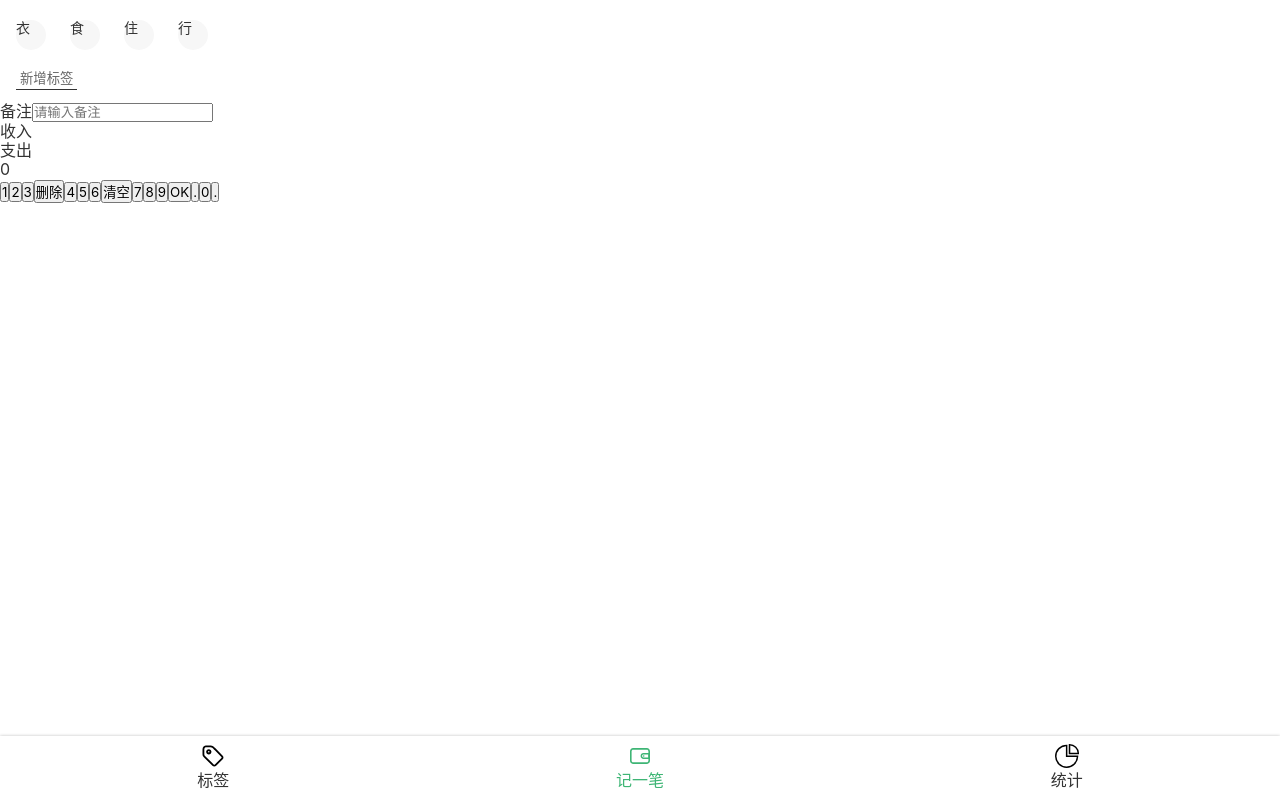
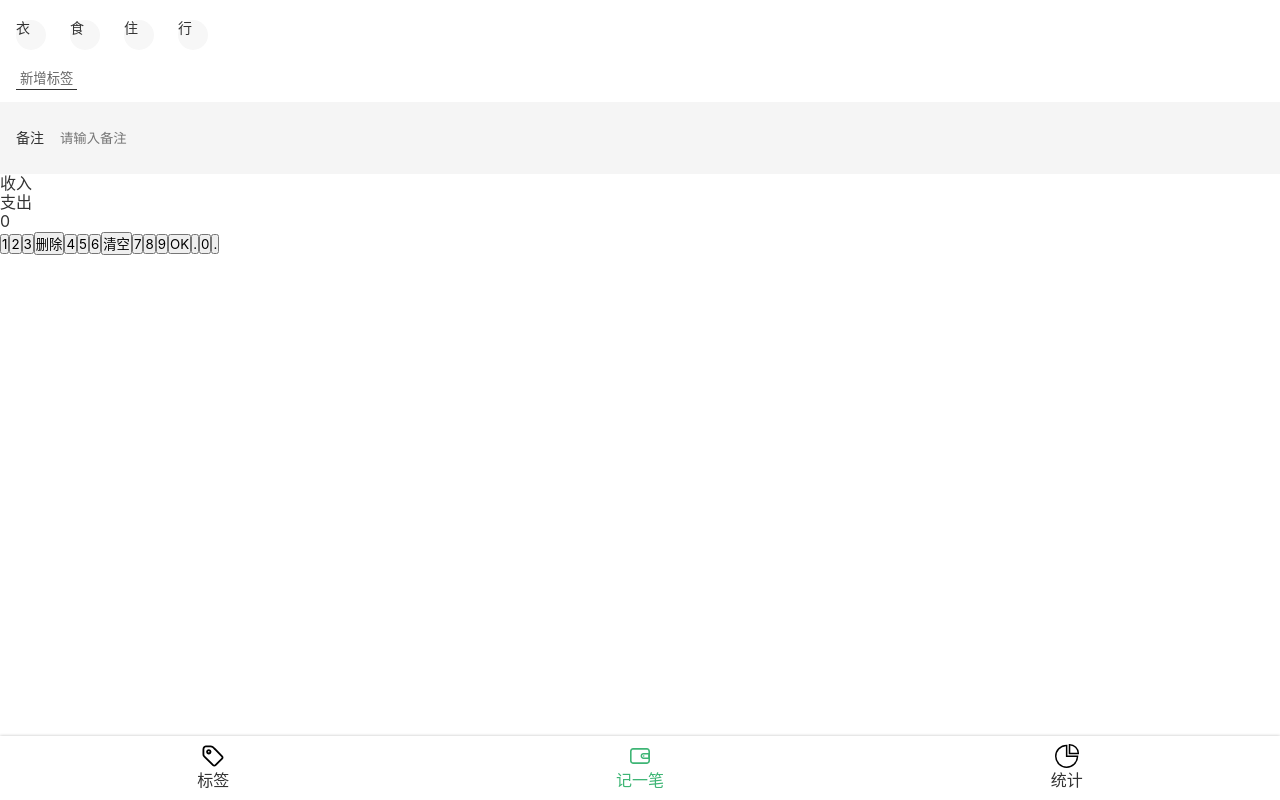
Before and after one commit to Yand-hi/Bookkeeping, a React app: page /#/money in a window 1280 px wide. Built offline with nearby package versions, Linux system fonts and the light colour scheme.

Commit message:
feat: Notes component style

```diff
--- a/src/components/Nav.tsx
+++ b/src/components/Nav.tsx
@@ -4,6 +4,7 @@
 import Icon from './Icon'
 
 const NavWrapper = styled.nav`
+  background: white;
   box-shadow: 0 0 3px rgba(0, 0, 0, 0.25);
   line-height: 24px;
 
--- a/src/index.scss
+++ b/src/index.scss
@@ -38,6 +38,10 @@
   font-family: inherit;
 }
 
+:focus {
+  outline: none;
+}
+
 .icon {
   width: 1em;
   height: 1em;
--- a/src/views/Money.tsx
+++ b/src/views/Money.tsx
@@ -30,6 +30,27 @@
   }
 `;
 const NotesSection = styled.section`
+  background: #f5f5f5;
+  padding: 0 16px;
+  font-size: 14px;
+
+  > label {
+    display: flex;
+    align-items: center;
+
+    > span {
+      margin-right: 16px;
+      white-space: nowrap;
+    }
+
+    > input {
+      display: block;
+      width: 100%;
+      height: 72px;
+      background: none;
+      border: none;
+    }
+  }
 `;
 const CategorySection = styled.section`
 `;
```
